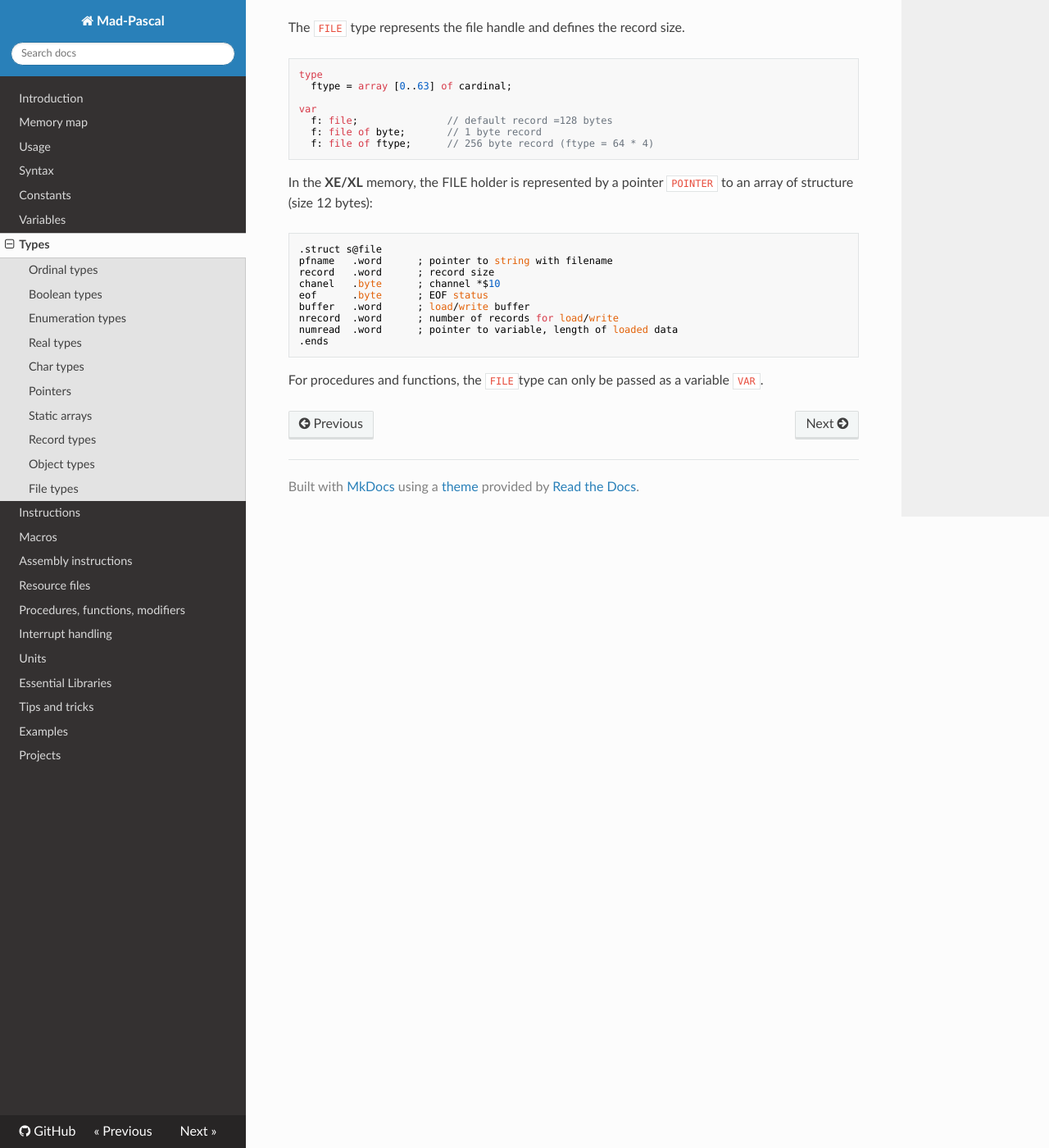
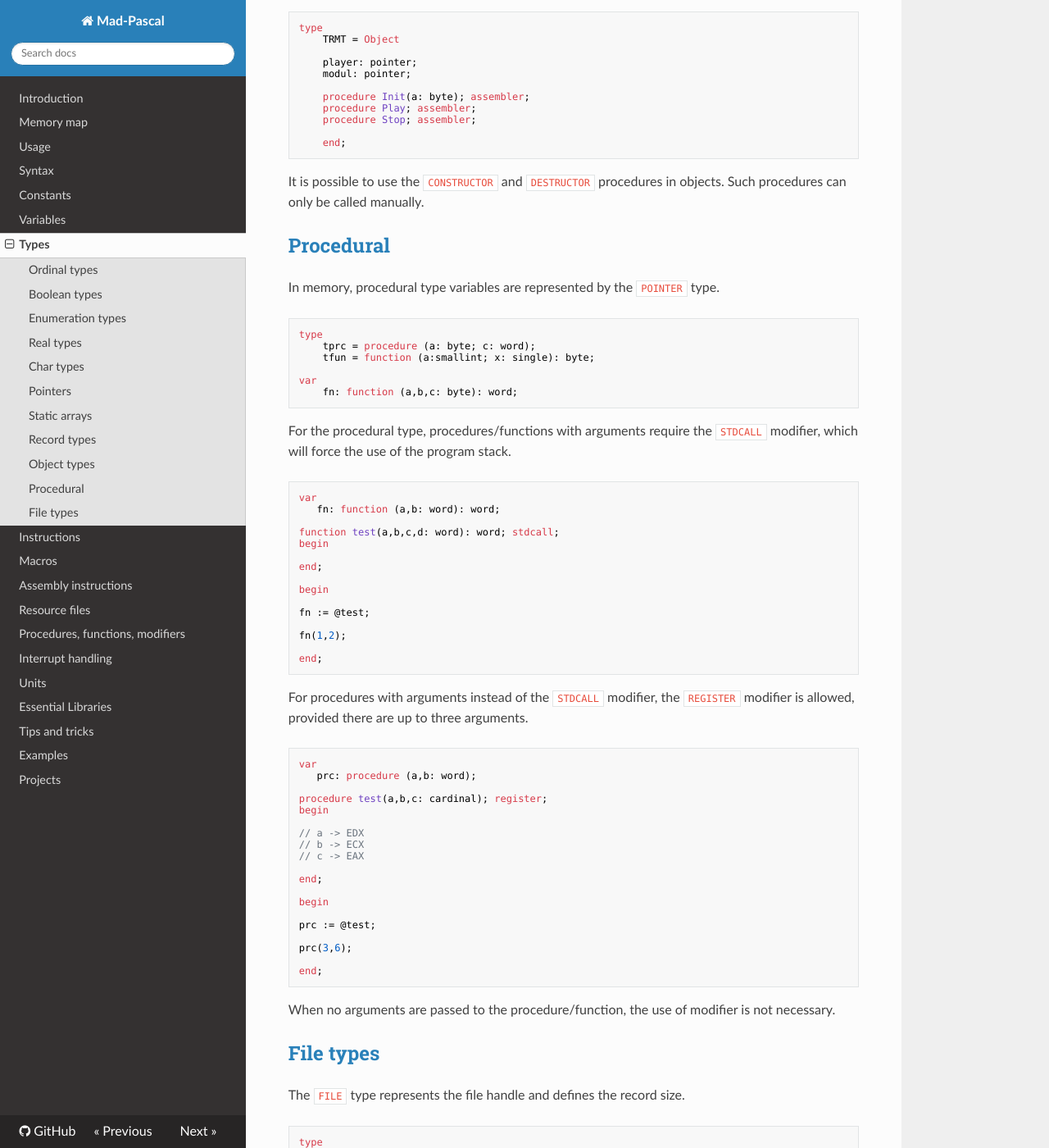
Before and after one commit to tebe6502/mad-pascal-en-mkdocs, an MkDocs documentation site: the page built from docs/types.md, in a window 1280 px wide and 1400 px high, scrolled down 5614 px. Shown: the whole window at 82% size. Built offline with MkDocs 1.6.1, drawn with Linux system fonts in a browser that asks for light colours; nearby versions of some CDN libraries; some of the changed text lies outside the part shown.

Commit message:
Add files via upload

````diff
--- a/docs/types.md
+++ b/docs/types.md
@@ -117,6 +117,24 @@ a := @tmp;         // pointer A is assigned the address of the TMP variable
 
 Increasing the pointer using `INC` increases it by the size of the type it indicates. Decreasing the pointer using `DEC` reduces it by the size of the type it indicates. If the type is unspecified, the default step for increase/decrease is `1`.
 
+For pointers, relation operations `=`, `<>`, `<`, `<=`, `>`, `>=`, and arithmetic operations `+` and `-` are allowed.
+
+Using a pointer, we can cast a variable to another type:
+
+```delphi
+var
+   s: single;
+   d: cardinal;
+
+begin
+
+ s := 3.14;
+
+ d:=PCardinal(@s)^;	// d = $4048F5C3
+
+end;
+```
+
 ## [Static arrays](https://www.freepascal.org/docs-html/ref/refsu14.html#x38-500003.3.1)
 
 Tables in **MP** are only static, one-dimensional or two-dimensional with an initial index equal to `0`, e.g:
@@ -233,6 +251,67 @@ type
 
 It is possible to use the `CONSTRUCTOR` and `DESTRUCTOR` procedures in objects. Such procedures can only be called manually.
 
+
+## [Procedural](https://www.freepascal.org/docs-html/ref/refse17.html)
+
+In memory, procedural type variables are represented by the `POINTER` type.
+
+```delphi
+type
+    tprc = procedure (a: byte; c: word);
+    tfun = function (a:smallint; x: single): byte;
+
+var
+    fn: function (a,b,c: byte): word;
+```
+
+For the procedural type, procedures/functions with arguments require the `STDCALL` modifier, which will force the use of the program stack.
+
+```delphi
+var
+   fn: function (a,b: word): word;
+
+function test(a,b,c,d: word): word; stdcall;
+begin
+
+end;
+
+begin
+
+fn := @test;
+
+fn(1,2);
+
+end;
+```
+
+For procedures with arguments instead of the `STDCALL` modifier, the `REGISTER` modifier is allowed, provided there are up to three arguments.
+
+```delphi
+var
+   prc: procedure (a,b: word);
+
+procedure test(a,b,c: cardinal); register;
+begin
+
+// a -> EDX
+// b -> ECX
+// c -> EAX
+
+end;
+
+begin
+
+prc := @test;
+
+prc(3,6);
+
+end;
+```
+
+When no arguments are passed to the procedure/function, the use of modifier is not necessary.
+
+
 ## [File types](https://www.freepascal.org/docs-html/ref/refsu17.html#x41-590003.3.4)
 
 The `FILE` type represents the file handle and defines the record size.
````
Also changed, not shown: docs/tips.md (+0 -35 lines).
